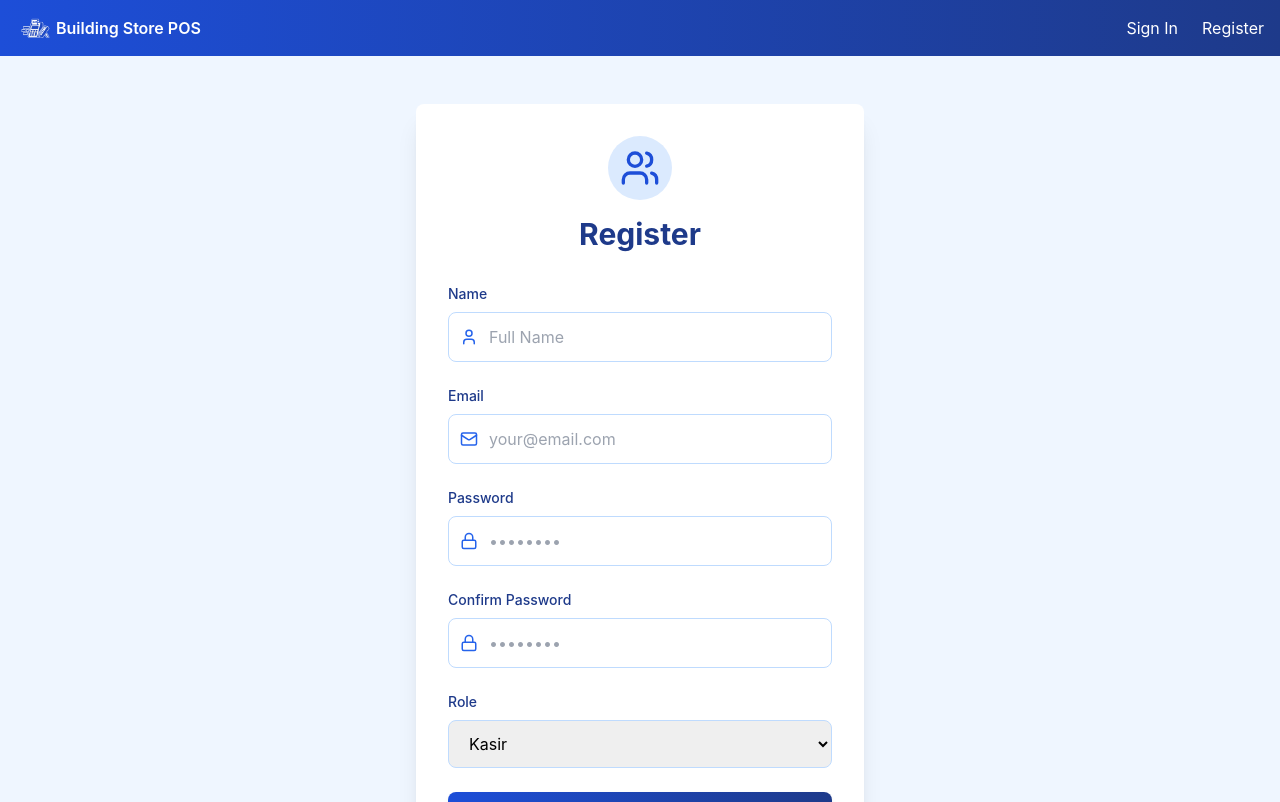
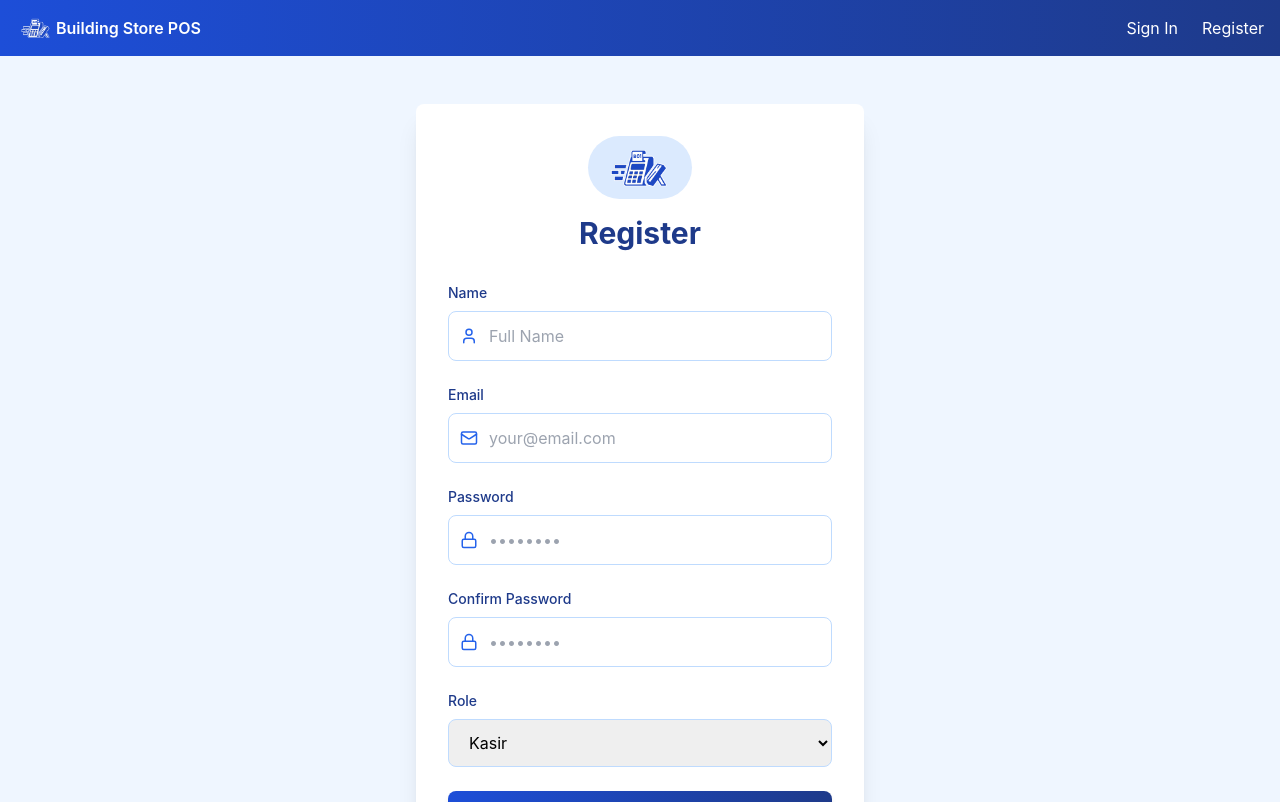
Before and after one commit to AdvProg25-B01/buildingstore-fe, a React (Create React App) app: page /register in a window 1280 px wide. Shown: the top 802 px of the page. Built offline with nearby package versions, Linux system fonts and the light colour scheme; no server answers.

Commit message:
style: add logo

```diff
--- a/src/pages/Login.js
+++ b/src/pages/Login.js
@@ -35,7 +35,11 @@ const Login = () => {
             <div className="max-w-md w-full bg-white rounded-lg shadow-xl p-8">
                 <div className="flex flex-col items-center mb-8">
                     <div className="bg-blue-100 rounded-full p-3 mb-4">
-                        <Store size={40} className="text-blue-700" />
+                        <img
+                            src={require('../assets/logo/BuildingStore-StrokePutih.png')}
+                            alt="Logo"
+                            className="w-20 h-auto"
+                        />
                     </div>
                     <h2 className="text-3xl font-bold text-blue-900">Login</h2>
                 </div>
--- a/src/pages/Register.js
+++ b/src/pages/Register.js
@@ -60,7 +60,11 @@ const Register = () => {
             <div className="max-w-md w-full bg-white rounded-lg shadow-xl p-8">
                 <div className="flex flex-col items-center mb-8">
                     <div className="bg-blue-100 rounded-full p-3 mb-4">
-                        <Users size={40} className="text-blue-700" />
+                        <img
+                            src={require('../assets/logo/BuildingStore-StrokePutih.png')}
+                            alt="Logo"
+                            className="w-20 h-auto"
+                        />
                     </div>
                     <h2 className="text-3xl font-bold text-blue-900">Register</h2>
                 </div>
```
